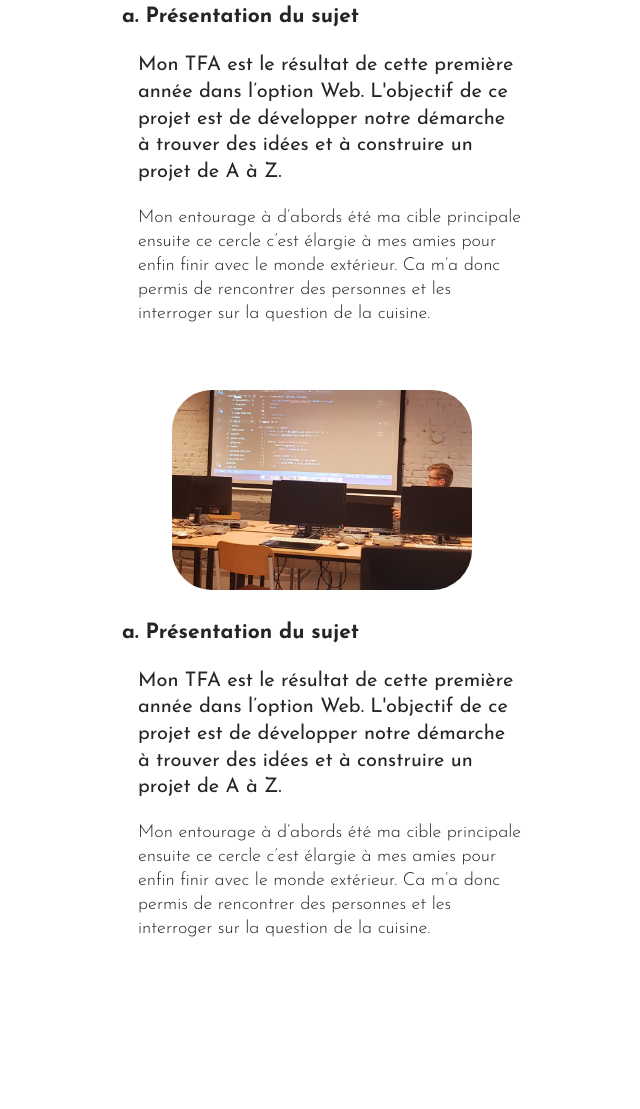
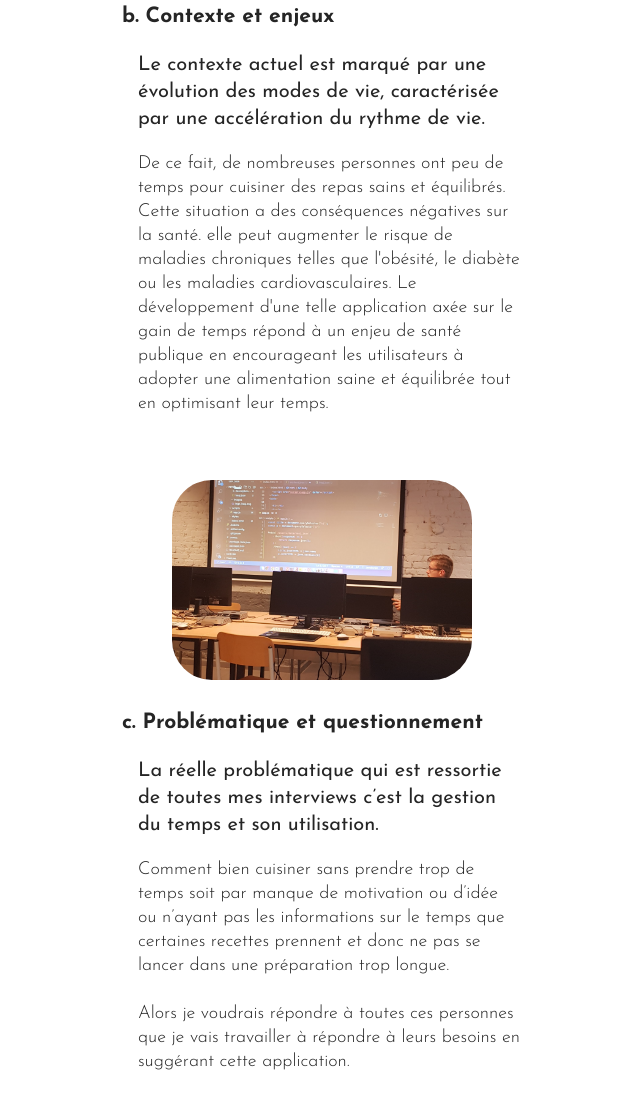
Before and after one commit to Aldriiss/tfaaout, a website: page src/index.html in a window 1280 px wide. Shown: the part 3057-4166 px from the top of the page, without its empty margins (318-958 px from the left). Before the commit the page ends 4062 px from the top, so only its background shows below. Drawn offline with nearby package versions, Linux system fonts and the light colour scheme; files that its build step writes are made by us from their sources.

Commit message:
changements contenue

```diff
--- a/src/index.html
+++ b/src/index.html
@@ -104,18 +104,21 @@
         <article class="article">
           <img class="article__image" src="assets/images/compressjpeg/bureau-maison-min.jpg" alt="Ordinateur portable bureau travail">
           <div class="article__txt">
-            <h3>a. Présentation du sujet</h3>
-            <p class="important">Mon TFA est le résultat de cette première année dans l’option Web. L'objectif de ce projet est de développer notre démarche à trouver des idées et à construire un projet de A à Z.</p>
-            <p>Mon entourage à d’abords été ma cible principale ensuite ce cercle c’est élargie à mes amies pour enfin finir avec le monde extérieur. Ca m’a donc permis de rencontrer des personnes et les interroger sur la question de la cuisine.</p>
+            <h3>b. Contexte et enjeux</h3>
+            <p class="important">Le contexte actuel est marqué par une évolution des modes de vie, caractérisée par une accélération du rythme de vie. </p>
+            <p>De ce fait, de nombreuses personnes ont peu de temps pour cuisiner des repas sains et équilibrés. Cette situation a des conséquences négatives sur la santé. elle peut augmenter le risque de maladies chroniques telles que l'obésité, le diabète ou les maladies cardiovasculaires.
+              Le développement d'une telle application axée sur le gain de temps répond à un enjeu de santé publique en encourageant les utilisateurs à adopter une alimentation saine et équilibrée tout en optimisant leur temps.</p>
           </div>
         </article>
 
         <article class="article">
           <img class="article__image" src="assets/images/compressjpeg/class-tableau-min.jpg" alt="Ordinateur portable bureau travail">
           <div class="article__txt">
-            <h3>a. Présentation du sujet</h3>
-            <p class="important">Mon TFA est le résultat de cette première année dans l’option Web. L'objectif de ce projet est de développer notre démarche à trouver des idées et à construire un projet de A à Z.</p>
-            <p>Mon entourage à d’abords été ma cible principale ensuite ce cercle c’est élargie à mes amies pour enfin finir avec le monde extérieur. Ca m’a donc permis de rencontrer des personnes et les interroger sur la question de la cuisine.</p>
+            <h3>c. Problématique et questionnement</h3>
+            <p class="important">La réelle problématique qui est ressortie de toutes mes interviews c’est la gestion du temps et son utilisation.</p>
+            <p>Comment bien cuisiner sans prendre trop de temps soit par manque de motivation ou d’idée ou n’ayant pas les informations sur le temps que certaines recettes prennent et donc ne pas se lancer dans une préparation trop longue.
+              <br><br>
+              Alors je voudrais répondre à toutes ces personnes que je vais travailler à répondre à leurs besoins en suggérant cette application.</p>
           </div>
         </article>
       </section>
```
